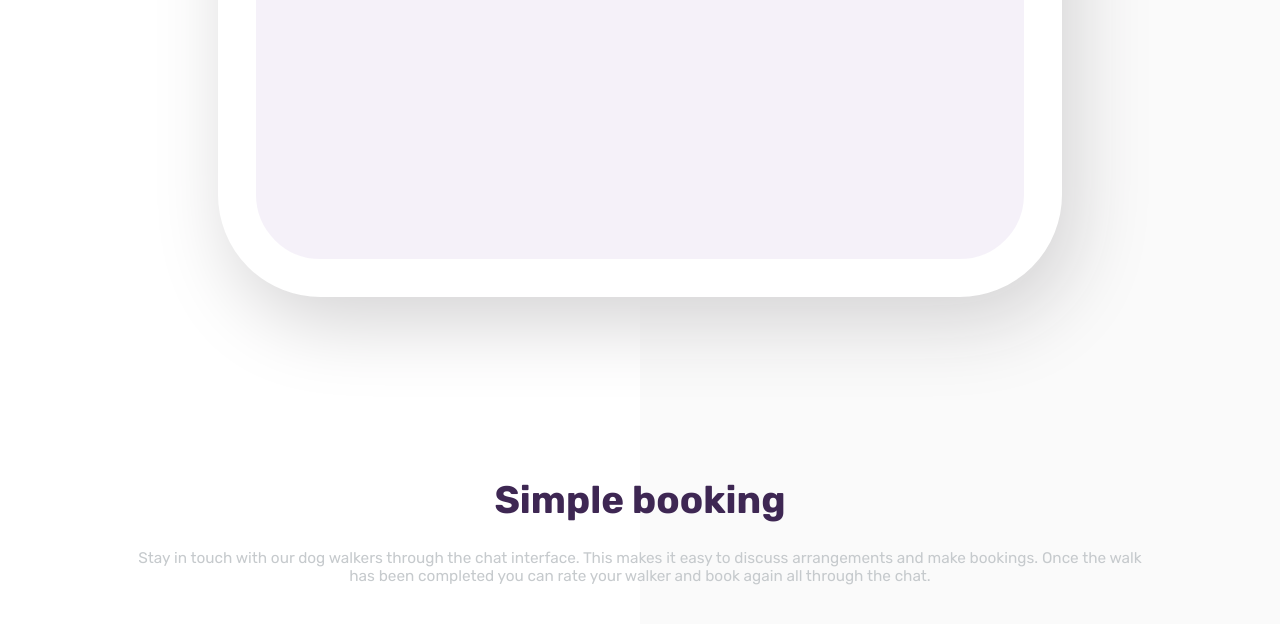
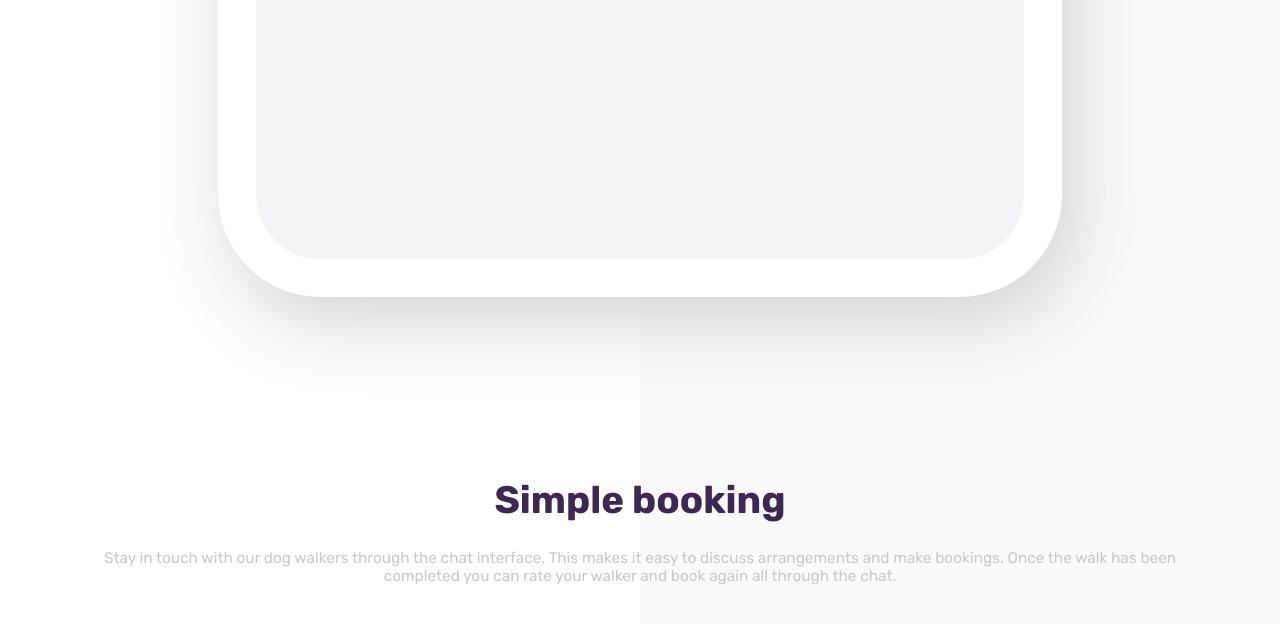
Before and after one commit to JoeMarv/chat-app, a plain HTML site: page index.html in a window 1280 px wide. Shown: the part 1699-2323 px from the top of the page. Drawn offline with nearby package versions, Linux system fonts and the light colour scheme.

Commit message:
Update styles.css

```diff
--- a/styles.css
+++ b/styles.css
@@ -267,7 +267,7 @@ body {
     text-align: center;
     margin-top: 156vw;
     font-size: 1.2em;
-    padding: 12vw 10vw 8vw 10vw
+    padding: 12vw 8vw 8vw 8vw
 }
 
 .writing h1 {
```
